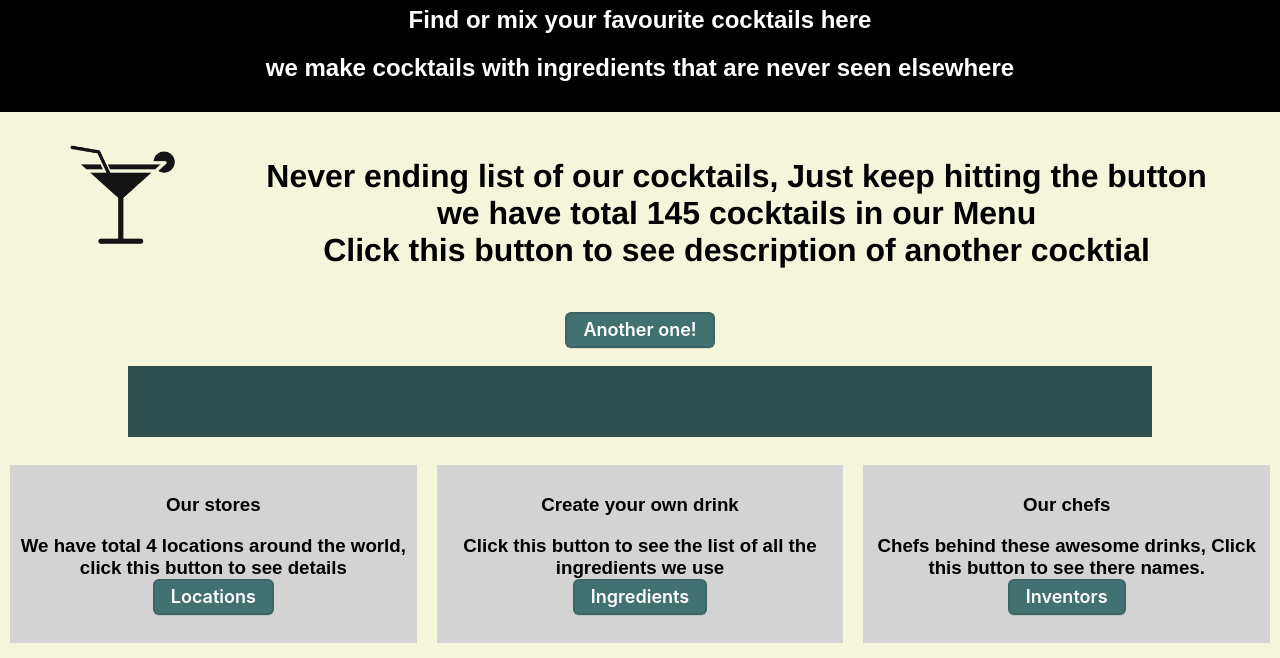
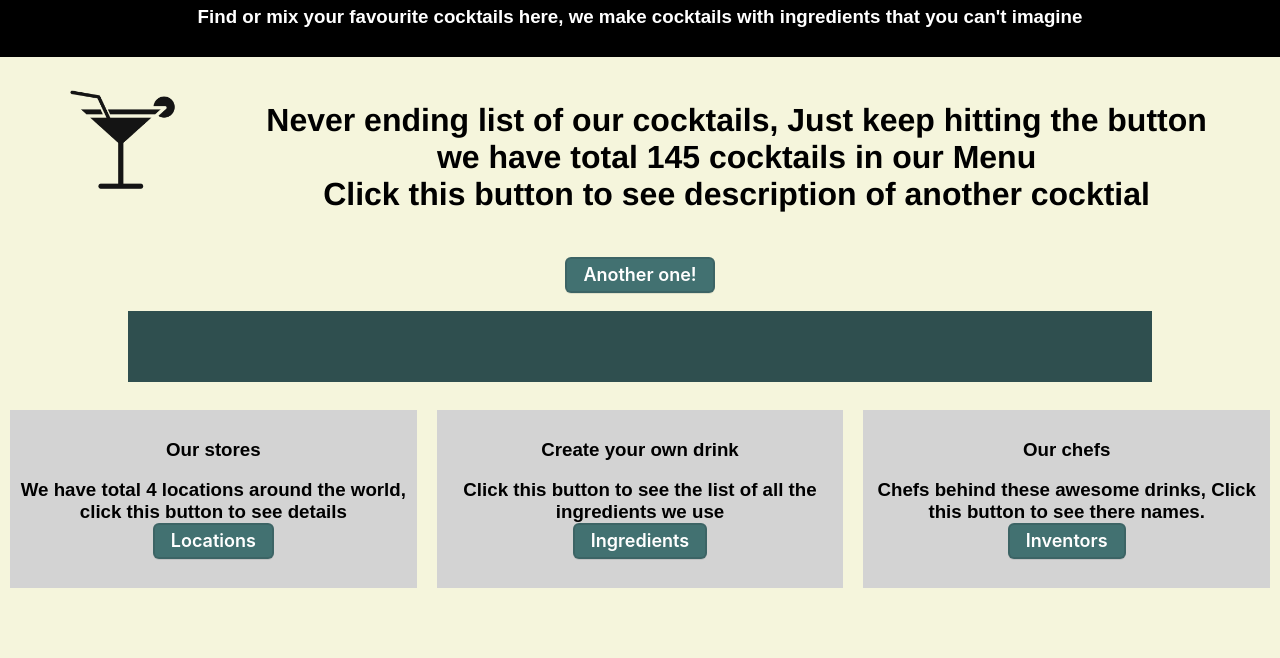
Before and after one commit to chandan151/Cocktail-Maniacs, a plain HTML site: page index.html in a window 1280 px wide. Shown: the part 142-800 px from the top of the page. Drawn offline with Linux system fonts and the light colour scheme; no server answers.

Commit message:
final touches

```diff
--- a/index.html
+++ b/index.html
@@ -9,8 +9,7 @@
         <div id="headings">
             <h1> Cocktail Maniacs</h1>
             <h1> Welcome to the world of Magical Cocktails</h1>
-            <h2> Find or mix your favourite cocktails here</h2>
-            <h2> we make cocktails with ingredients that are never seen elsewhere</h2>
+            <h3> Find or mix your favourite cocktails here, we make cocktails with ingredients that you can't imagine</h3>
         </div>
 
         <table>
```
Also changed, not shown: 1 other file.
